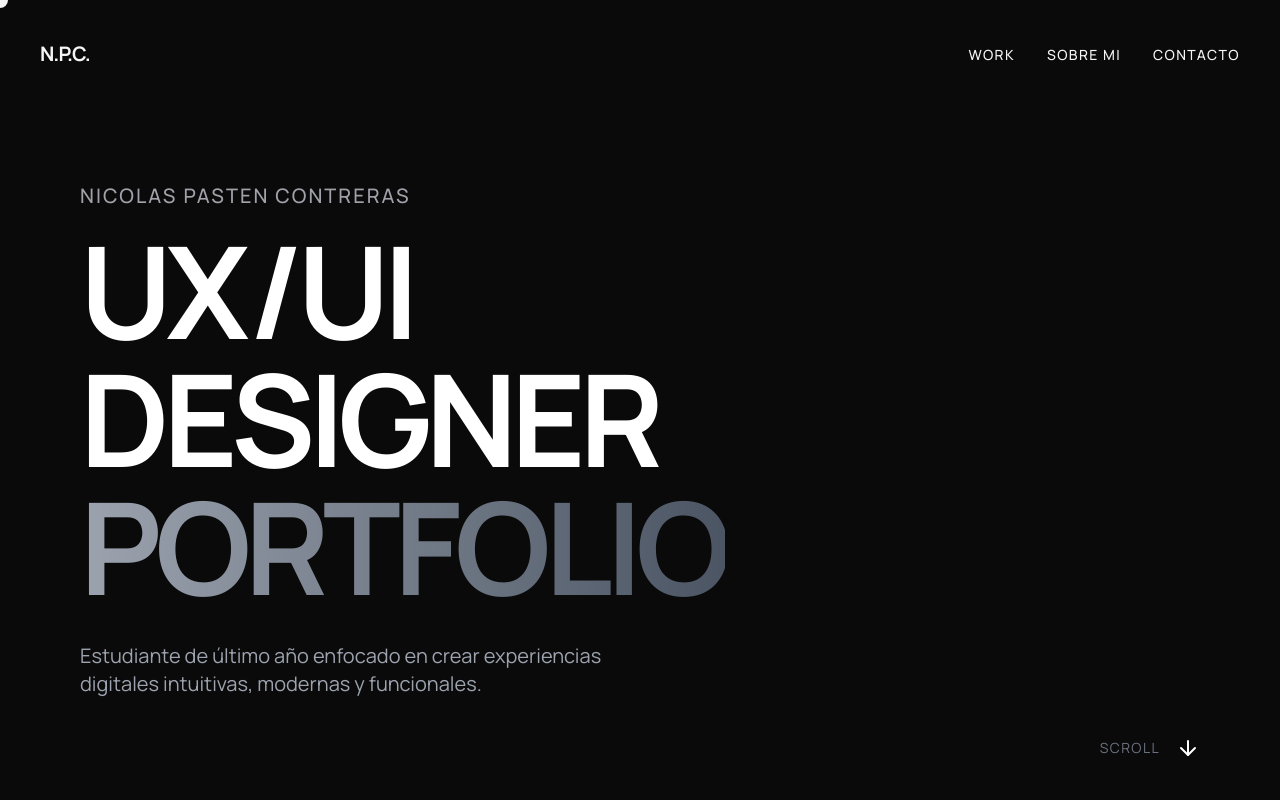
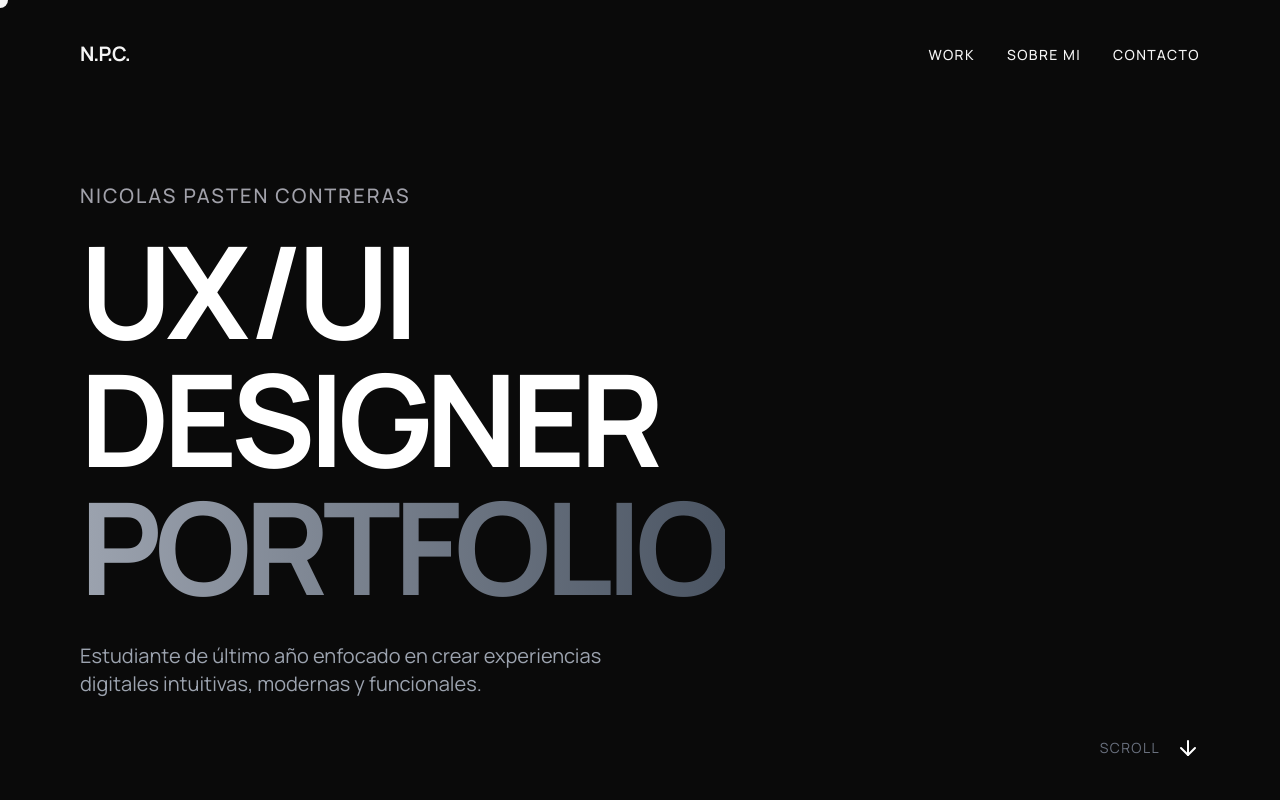
Before and after one commit to Darkrow01/WEB-Portafolio, a React (Vite) app: page / in a window 1280 px wide. Shown: the top 800 px of the page. Built offline with nearby package versions, Linux system fonts and the light colour scheme.

Commit message:
fix(navigation): Adjust padding for scrolled and unscrolled states
Increases horizontal padding for both scrolled and unscrolled navigation states to improve spacing on larger screens. This provides better visual balance and readability.

```diff
--- a/components/Navigation.tsx
+++ b/components/Navigation.tsx
@@ -26,8 +26,8 @@ const Navigation: React.FC = () => {
       transition={{ duration: 0.8, ease: [0.16, 1, 0.3, 1] }}
       className={`fixed top-0 left-0 w-full flex justify-between items-center z-40 text-white transition-all duration-300 ${
         isScrolled
-          ? 'py-4 px-6 md:px-10 bg-black/30 backdrop-blur-md border-b border-white/5 shadow-sm'
-          : 'p-6 md:p-10 mix-blend-difference'
+          ? 'py-4 px-6 md:px-20 bg-black/30 backdrop-blur-md border-b border-white/5 shadow-sm'
+          : 'py-6 px-6 md:py-10 md:px-20 mix-blend-difference'
       }`}
     >
       <a href="#" className="text-xl font-bold tracking-tighter uppercase" data-hover="true">
```
